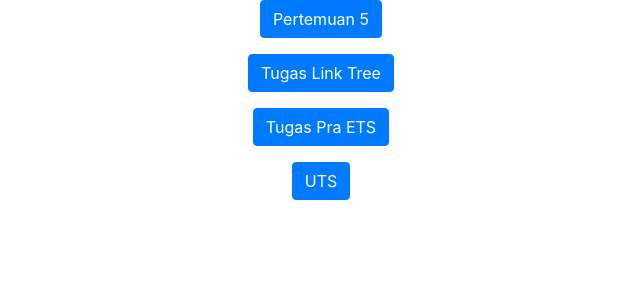
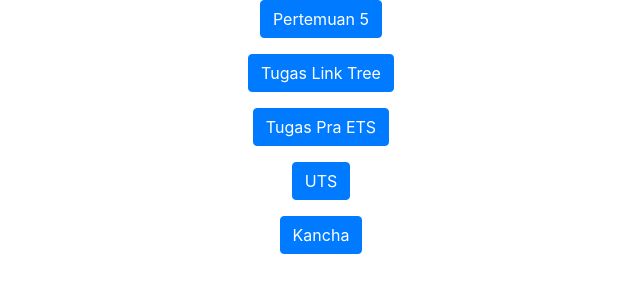
Before and after one commit to fiorenaisha/fiorenaisha.github.io, a plain HTML site: page index.html in a window 1280 px wide. Shown: the whole page, without its empty margins (319-959 px from the left). Drawn offline with nearby package versions, Linux system fonts and the light colour scheme.

Commit message:
add new page

```diff
--- a/index.html
+++ b/index.html
@@ -39,6 +39,12 @@
         </a>
       </p>
 
+      <p>
+        <a href="kancha.html" target="_blank" class="btn btn-primary">
+          Kancha
+        </a>
+      </p>
+
     </center>
 
   </div>
```
Also changed, not shown: kancha.html (added).
